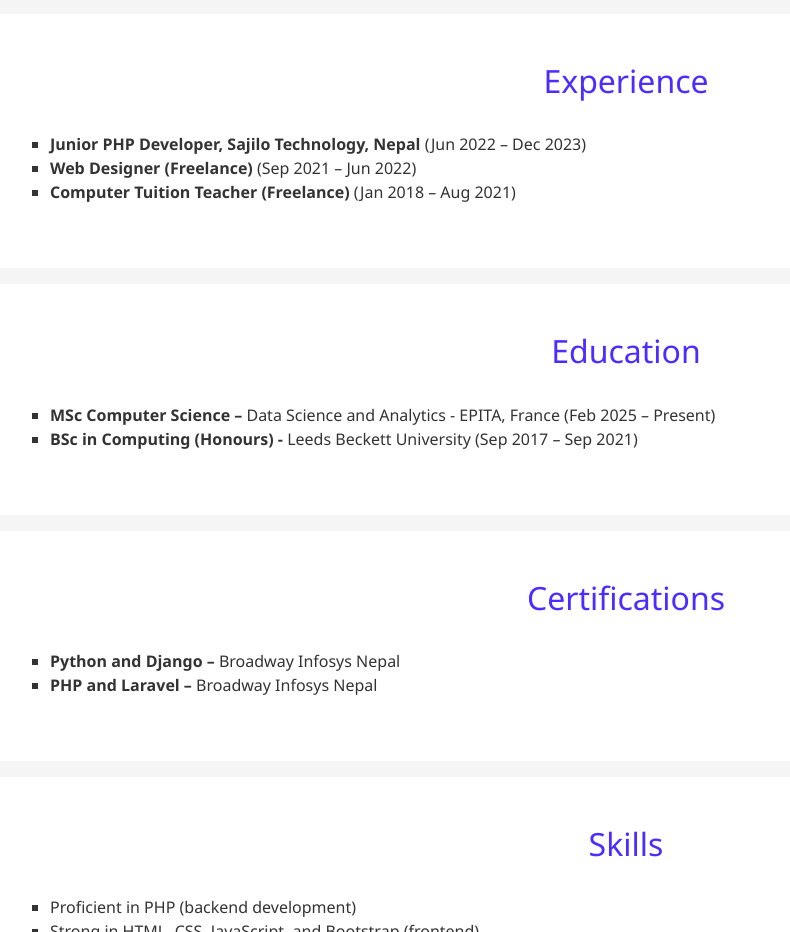
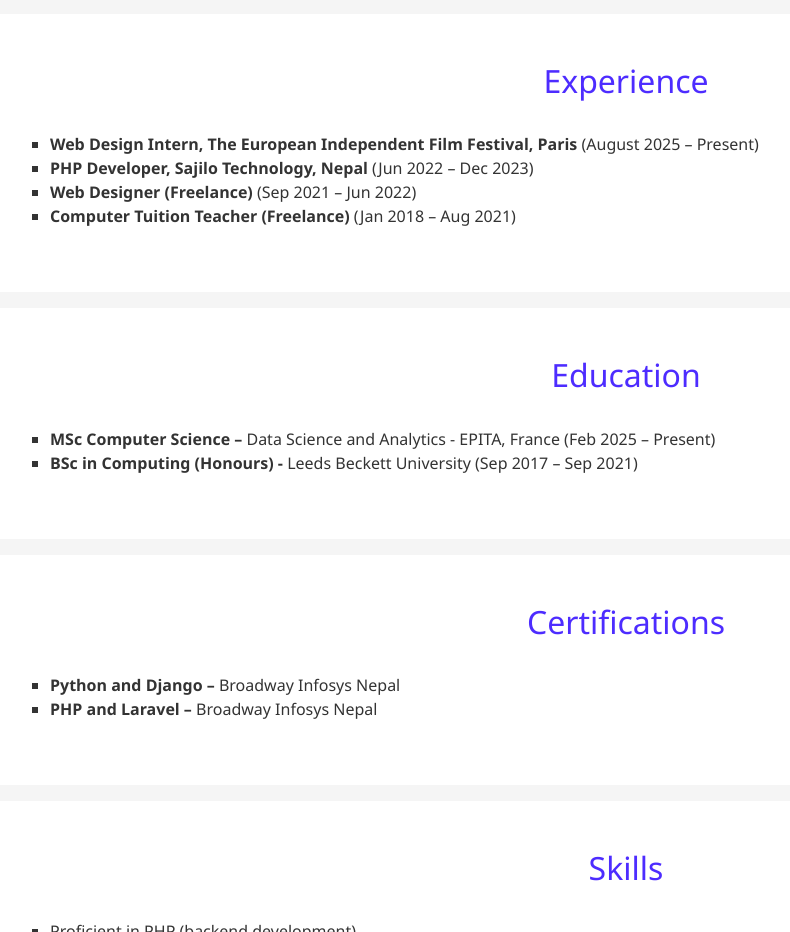
Before and after one commit to SwastikaEpita/Portfolio, a plain HTML site: page index.html in a window 1280 px wide. Shown: the part 1040-1972 px from the top of the page, without its empty margins (14-804 px from the left). Drawn offline with nearby package versions, Linux system fonts and the light colour scheme.

Commit message:
Update index.html
added

```diff
--- a/index.html
+++ b/index.html
@@ -134,7 +134,8 @@
   <section class="section" id="experience">
     <h2 class="section-title">Experience</h2>
     <ul>
-      <li><strong>Junior PHP Developer, Sajilo Technology, Nepal</strong> (Jun 2022 – Dec 2023)</li>
+      <li><strong>Web Design Intern, The European Independent Film Festival, Paris </strong> (August 2025 – Present)</li>
+      <li><strong>PHP Developer, Sajilo Technology, Nepal</strong> (Jun 2022 – Dec 2023)</li>
       <li><strong>Web Designer (Freelance)</strong> (Sep 2021 – Jun 2022)</li>
       <li><strong>Computer Tuition Teacher (Freelance)</strong> (Jan 2018 – Aug 2021)</li>
     </ul>
```
